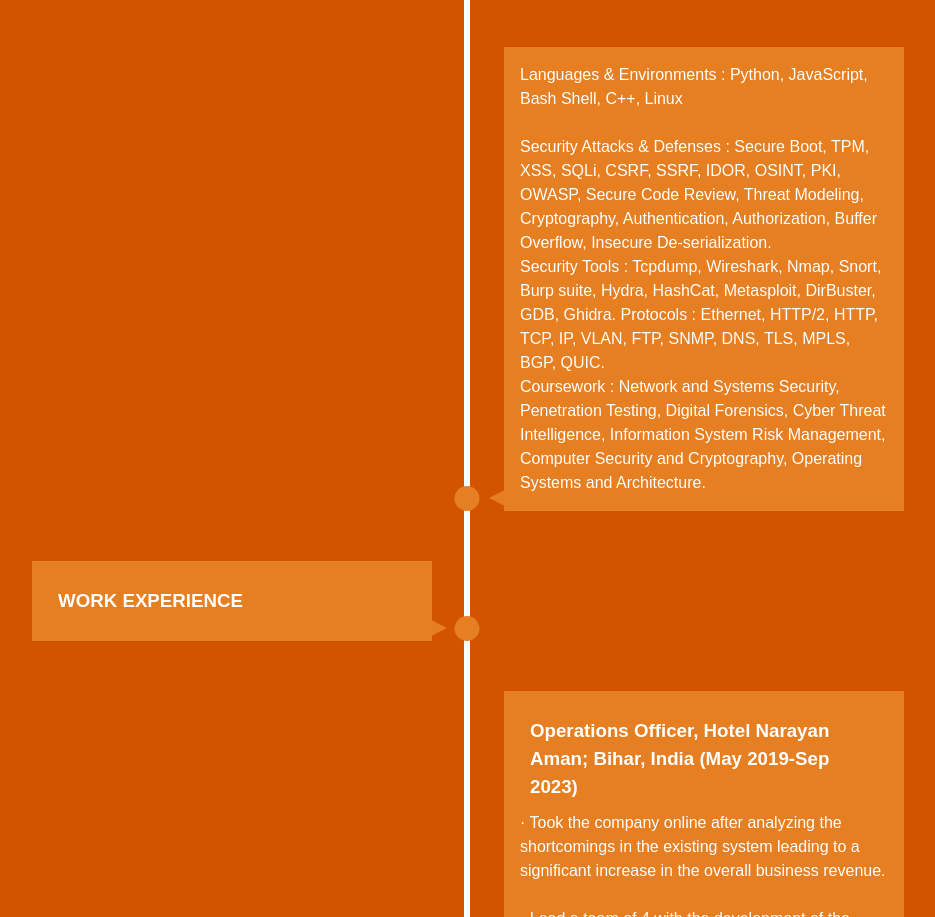
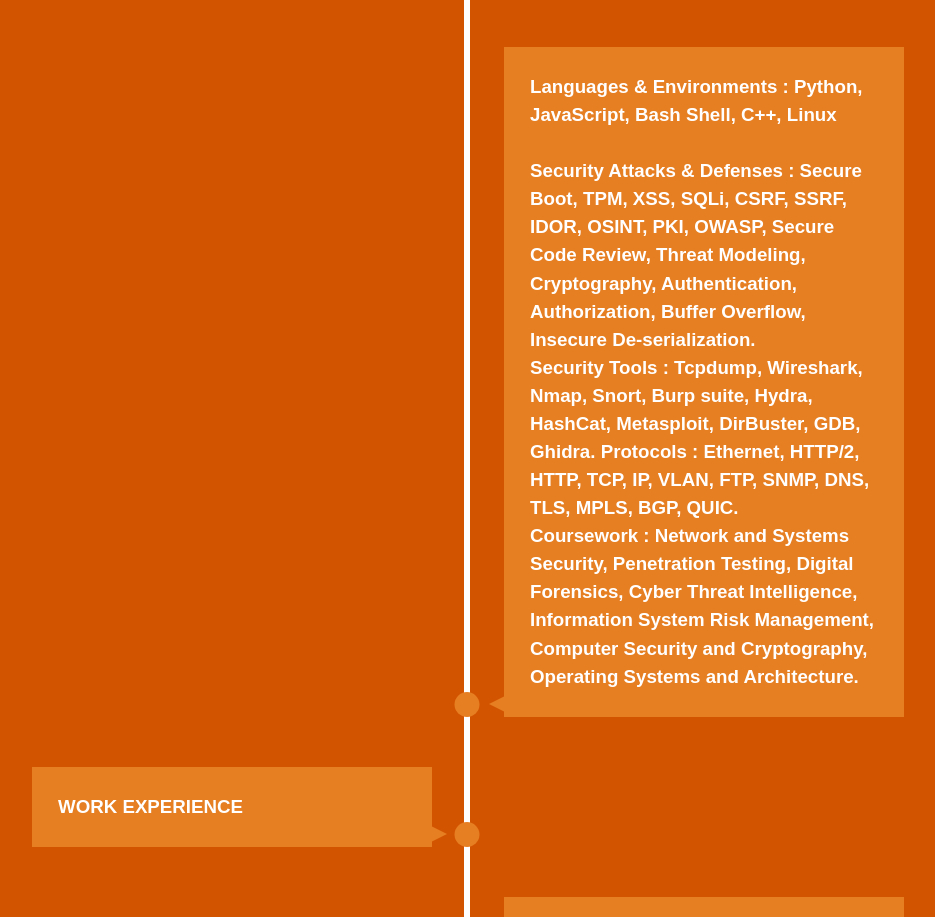
Before and after one commit to harshbutfair/knowledge_resume, a plain HTML site: page index.html in a window 1280 px wide. Shown: the part 1661-2578 px from the top of the page, without its empty margins (173-1108 px from the left). Drawn offline with Linux system fonts and the light colour scheme; some icons are missing.

Commit message:
bug fixs

```diff
--- a/index.html
+++ b/index.html
@@ -51,12 +51,15 @@
             <li>
             <li>
                 <div>
-                    <!-- <h3><i class="fas fas-chevron-right"></i>TECHNICAL SKILLS AND COURSEWORK</h3> -->
-                    <p>Languages & Environments : Python, JavaScript, Bash Shell, C++, Linux<br><br>
+                    <h3><i class="fas fas-chevron-right"></i>Languages & Environments : Python, JavaScript, Bash Shell, C++, Linux<br><br>
+                        Security Attacks & Defenses : Secure Boot, TPM, XSS, SQLi, CSRF, SSRF, IDOR, OSINT, PKI, OWASP, Secure Code Review, Threat Modeling, Cryptography, Authentication, Authorization, Buffer Overflow, Insecure De-serialization.<br>
+                        Security Tools : Tcpdump, Wireshark, Nmap, Snort, Burp suite, Hydra, HashCat, Metasploit, DirBuster, GDB, Ghidra. Protocols : Ethernet, HTTP/2, HTTP, TCP, IP, VLAN, FTP, SNMP, DNS, TLS, MPLS, BGP, QUIC.<br>
+                        Coursework : Network and Systems Security, Penetration Testing, Digital Forensics, Cyber Threat Intelligence, Information System Risk Management, Computer Security and Cryptography, Operating Systems and Architecture.</h3>
+                    <!-- <p>Languages & Environments : Python, JavaScript, Bash Shell, C++, Linux<br><br>
                         Security Attacks & Defenses : Secure Boot, TPM, XSS, SQLi, CSRF, SSRF, IDOR, OSINT, PKI, OWASP, Secure Code Review, Threat Modeling, Cryptography, Authentication, Authorization, Buffer Overflow, Insecure De-serialization.<br>
                         Security Tools : Tcpdump, Wireshark, Nmap, Snort, Burp suite, Hydra, HashCat, Metasploit, DirBuster, GDB, Ghidra. Protocols : Ethernet, HTTP/2, HTTP, TCP, IP, VLAN, FTP, SNMP, DNS, TLS, MPLS, BGP, QUIC.<br>
                         Coursework : Network and Systems Security, Penetration Testing, Digital Forensics, Cyber Threat Intelligence, Information System Risk Management, Computer Security and Cryptography, Operating Systems and Architecture.
-                        </p>
+                        </p> -->
                 </div>
             </li>
             <li>
```
